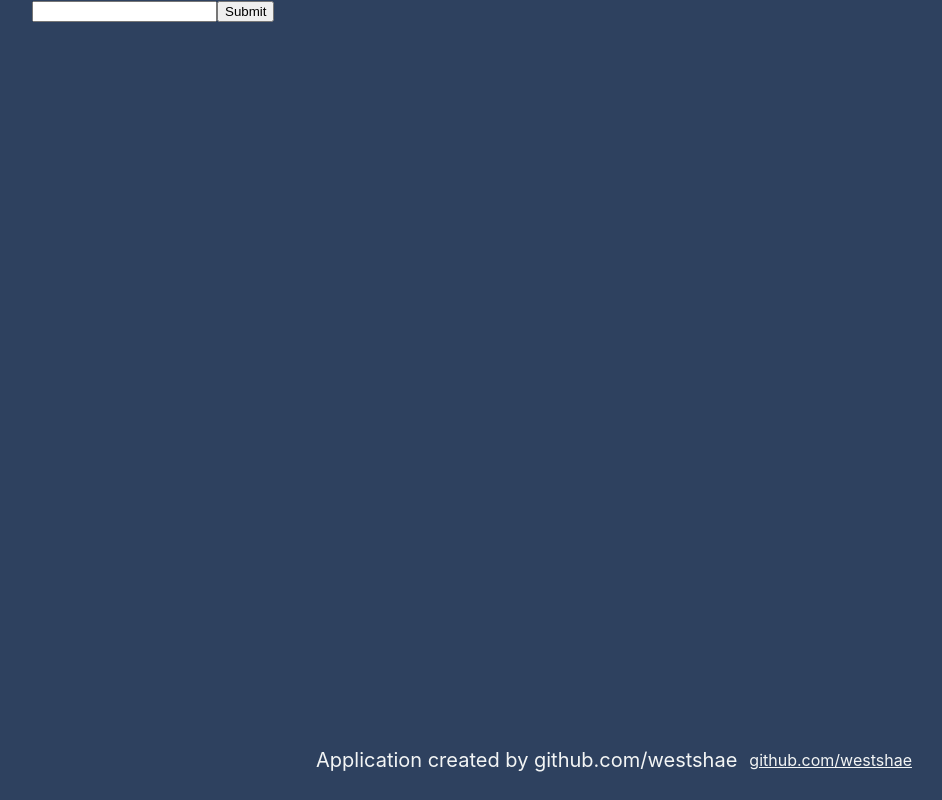
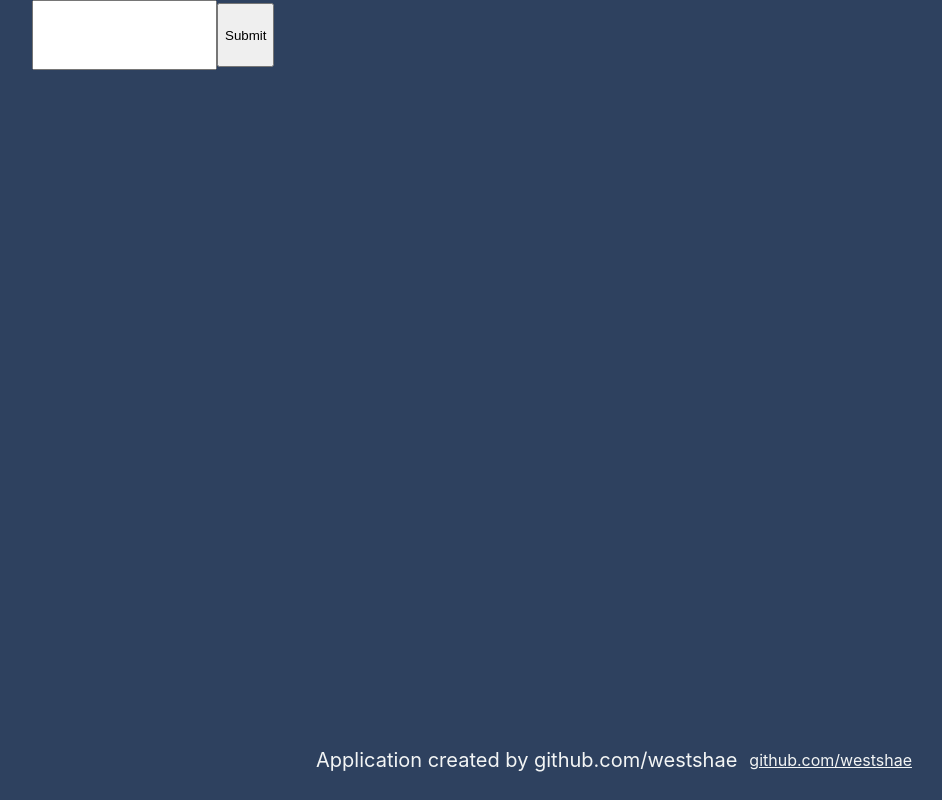
Before and after one commit to westshae/weather, a React (Create React App) app: page / in a window 1280 px wide. Shown: the whole page, without its empty margins (32-974 px from the left). Built offline with nearby package versions, Linux system fonts and the light colour scheme.

Commit message:
Created styled search, changed height

```diff
--- a/src/components/layout/Input.tsx
+++ b/src/components/layout/Input.tsx
@@ -1,5 +1,17 @@
-import {useState, createContext, useEffect} from "react";
+import {useState, useEffect} from "react";
+import styled from "styled-components";
 import Axios from "axios";
+
+const Form = styled.form`
+`
+
+const InputButton = styled.input`
+  height:100%;
+`
+
+const InputText = styled.input`
+  height:100%;
+`
 
 let auto = "New York";
 const getWeather = async () =>{
@@ -33,10 +45,10 @@ const Input = (props:any) =>{
 
 
   return(
-    <form onSubmit={handleSubmit}>
-      <input type="text" value={value} onChange={handleChange} />
-      <input type="submit" value="Submit" />
-    </form>
+    <Form onSubmit={handleSubmit}>
+      <InputText type="text" value={value} onChange={handleChange} />
+      <InputButton type="submit" value="Submit" />
+    </Form>
   );
 }
 
```
